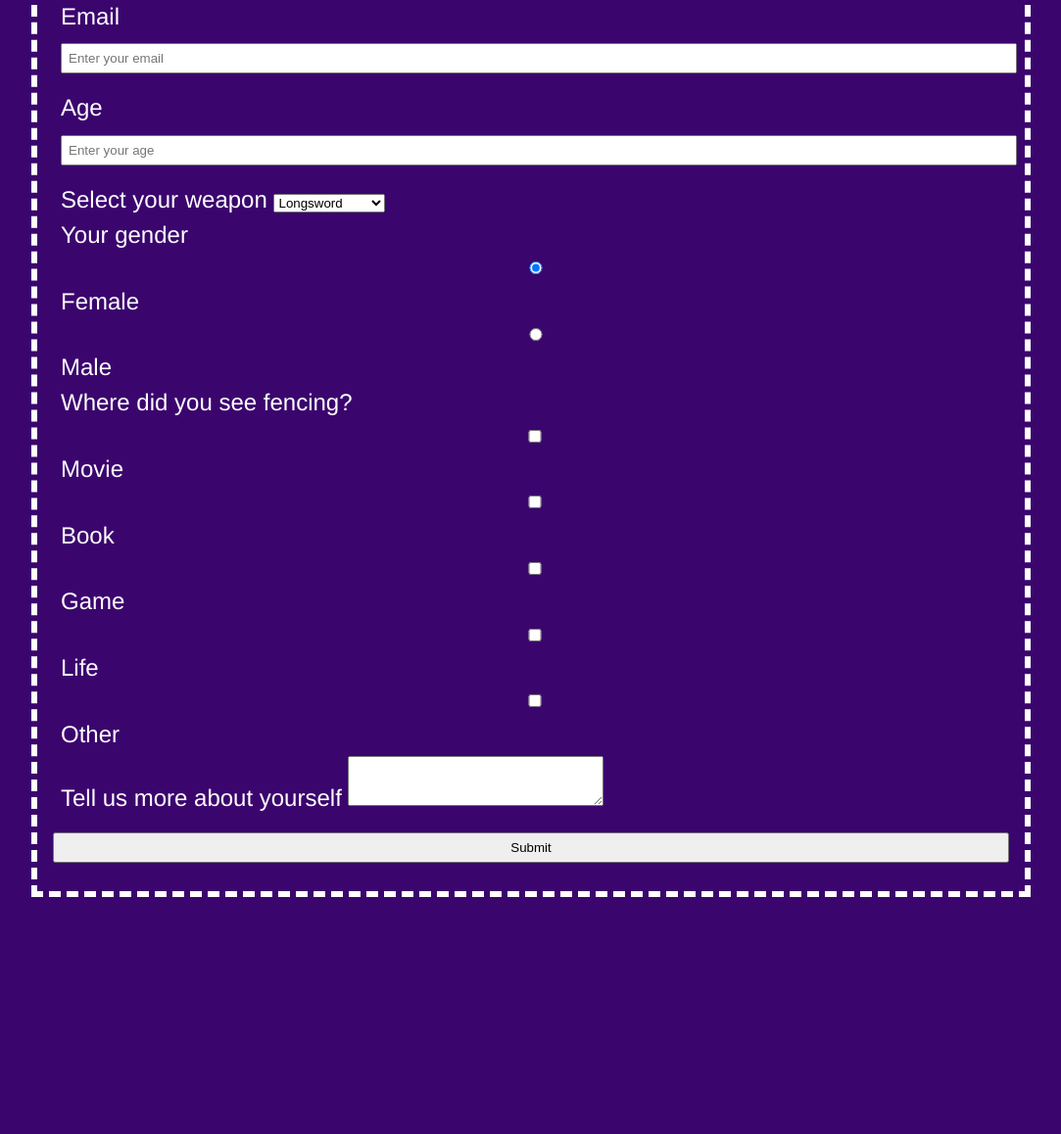
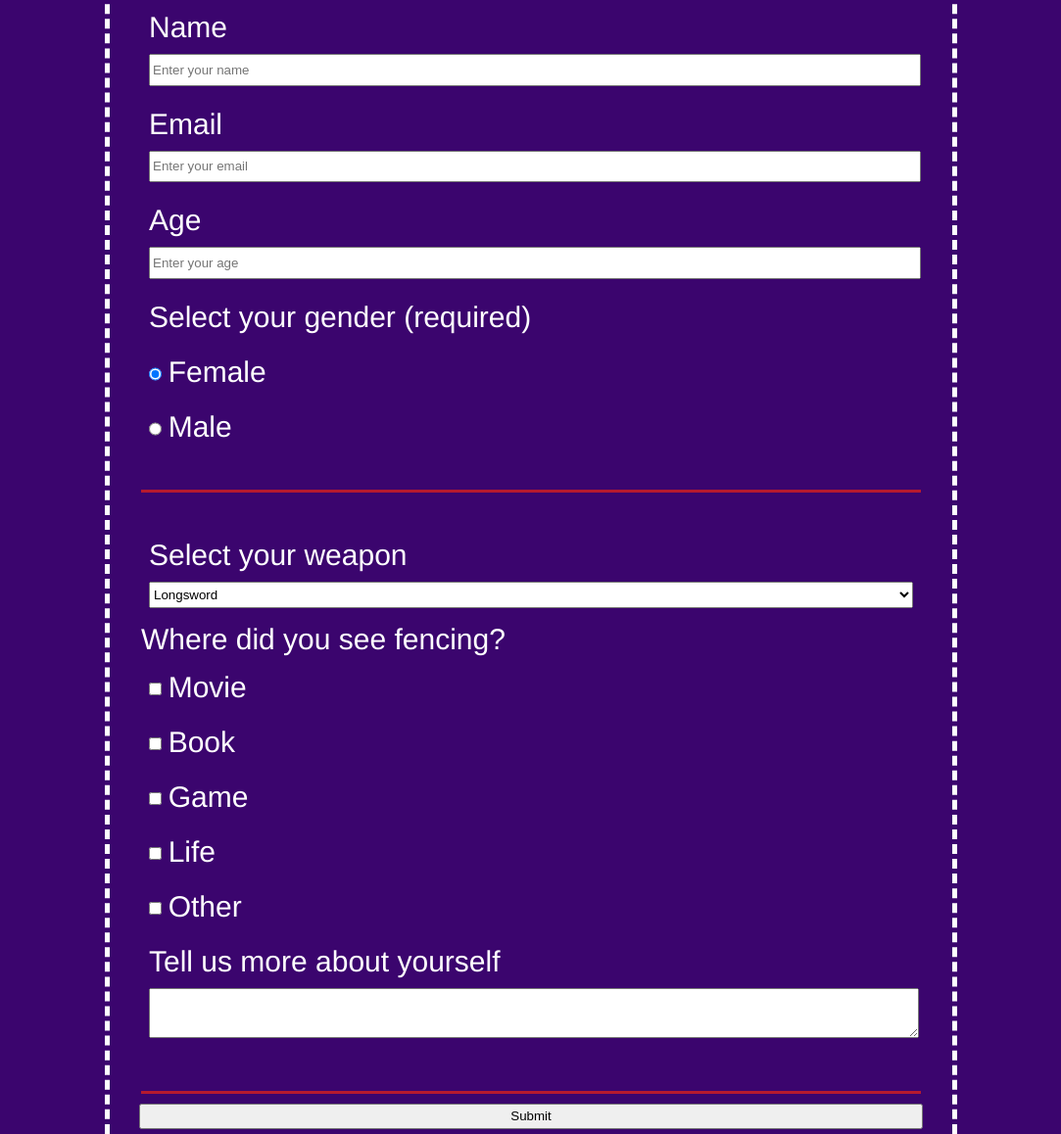
Before and after one commit to Kotteich/freeCodeCamp, a plain HTML site: page index.html in a window 1280 px wide. Shown: the part 324-1482 px from the top of the page at 98% size, without its empty margins (98-1181 px from the left). Before the commit the page ends 1240 px from the top, so only its background shows below. Drawn offline with Linux system fonts and the light colour scheme.

Commit message:
modified:   index.html modified:   styles.css

```diff
--- a/index.html
+++ b/index.html
@@ -14,31 +14,39 @@
   <label id="name-label" for="name">Name<input id="name" type="text" placeholder="Enter your name" value=""/></label>
 <label id="email-label" for="email">Email<input id="email" type="email" placeholder="Enter your email" value="" required/></label>
 <label id="number-label" for="number">Age<input id="number" type="number" min="1" max="120" placeholder="Enter your age" value="" required/></label>
+ <label>Select your gender (required)</label>
+
+<label for="female"><input id="female" name="gender"  type="radio" value="1" class="inline" checked/>Female</label>
+<label for="male"><input id="male" name="gender"  type="radio" value="2" class="inline" />Male</label> </fieldset>
+
+<fieldset>
+
+
 <label for="dropdown">Select your weapon <select name="weapon" id="dropdown">
   <option value="">Longsword</option>
   <option value="1">Rapier</option>
   <option value="2">Sabre</option>
   <option value="3">Sword&Buckler</option>
 </select></label>
-<label for="gender">Your gender<input id="gender" name="gender" class="inline" type="radio" value="1" checked>Female</input>
-<input id="gender" name="gender" class="inline" type="radio" value="2">Male</input></label>
 
-<label for="referrer">Where did you see fencing?
-  <input id="referrer" type="checkbox" value="1">Movie</input>
-  <input id="referrer" type="checkbox" value="2">Book</input>
-  <input id="referrer" type="checkbox" value="3">Game</input>
-  <input id="referrer" type="checkbox" value="4">Life</input>
-  <input id="referrer" type="checkbox" value="5">Other</input>
-</label>
+<div id="checkbox">Where did you see fencing?
+
+ <label> <input name="movie" type="checkbox" value="1">Movie</input></label>
+ <label><input name="book" type="checkbox" value="2">Book</input></label>
+  <label><input name="game" type="checkbox" value="3">Game</input></label>
+  <label><input name="life" type="checkbox" value="4">Life</input></label>
+  <label><input name="other" type="checkbox" value="5">Other</input></label>
+
+</div>
 
 <label for="addinfo">Tell us more about yourself
   <textarea id="addinfo" name="addinfo" rows="3" cols="30" placeholder="I like fencing..."> </textarea>
 </label>
 
-<input id="submit" type="button" value="Submit" type="submit">
+
 
 </fieldset>
-
+<input id="submit" type="button" value="Submit" type="submit">
 </form>
 
     </body>
--- a/styles.css
+++ b/styles.css
@@ -5,7 +5,7 @@ body {
     font-family: 'Franklin Gothic Medium';
     background-color: rgb(59, 5, 110);
     color: white;
-    font-size: 24px;
+    font-size: 30px;
 }
 
 h1, p {
@@ -13,30 +13,55 @@ h1, p {
    text-align: center;
 }
 
+
 form {
-    width: 80%;
-    height: auto;
-    margin: auto;
+    border: 3px;
+    max-width: 800px;
+    min-width: 300px;
+    border-style: dashed;
+    border-width: 5px;
+    border-color: white;
 
-}
-fieldset {
-    border: 3px;
-    border-style: dashed;
-    border-width: 0.5vw;
-    border-color:white;
-    padding: 1rem;
+    padding: 1em;
+    margin: 0 auto;
 
 }
 
 label {
     display: block;
     margin: 0.5rem;
+    padding-top: 7px;
+    padding-bottom: 7px;
 }
 
-input {
-    padding: 6px;
-    width: 100%;
-    margin-top: 1em;
-    margin-bottom: 1em;
+input,
+textarea,
+select {
+  margin: 10px 0 0 0;
+  width: 100%;
+  min-height: 2em;
 
 }
+fieldset {
+  border: none;
+  padding: 2rem 0;
+  border-bottom: 3px solid #d41f1fce;
+}
+.inline {
+  width: unset;
+  margin: 0 0.5em 0 0;
+  vertical-align: middle;
+}
+#checkbox {
+  width: unset;
+  margin: 0 0.5em 0 0;
+  vertical-align: middle;
+  flex-direction: column;
+}
+
+input[type="checkbox"] {
+   width: unset;
+  margin: 0 0.5em 0 0;
+  vertical-align: middle;
+  flex-direction: column;
+}
```
